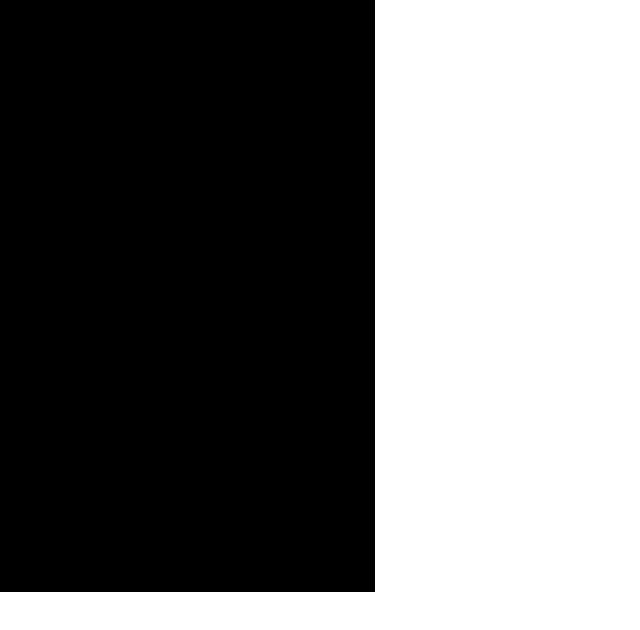
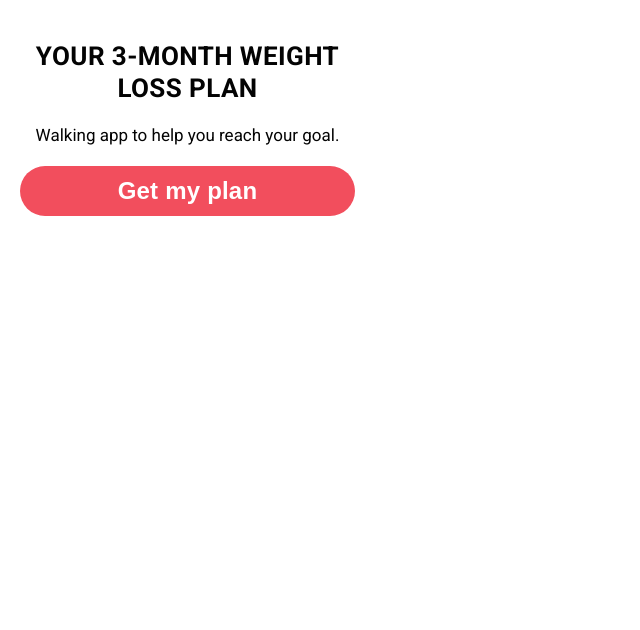
Before and after one commit to mishadanilovich/react-banner-ts, a React (Create React App) app: page / in a window 1280 px wide. Shown: the top 630 px of the page, without its empty margins (0-640 px from the left). Built offline with nearby package versions, Linux system fonts and the light colour scheme.

Commit message:
Add Button component and scss variables

```diff
--- a/package.json
+++ b/package.json
@@ -10,10 +10,11 @@
     "@types/node": "^16.7.13",
     "@types/react": "^18.0.0",
     "@types/react-dom": "^18.0.0",
+    "classnames": "^2.3.1",
+    "node-sass": "^7.0.1",
     "react": "^18.2.0",
     "react-dom": "^18.2.0",
     "react-scripts": "5.0.1",
-    "sass": "^1.54.0",
     "typescript": "^4.4.2",
     "web-vitals": "^2.1.0"
   },
--- /dev/null
+++ b/src/components/Button/index.tsx
@@ -0,0 +1,12 @@
+import cn from 'classnames';
+import { ButtonProps } from './types';
+
+import './styles.scss';
+
+export const Button = ({ label = '', onClick, className }: ButtonProps) => {
+  return (
+    <button className={cn('button-container', className)} onClick={onClick}>
+      {label}
+    </button>
+  );
+};
--- /dev/null
+++ b/src/components/Button/styles.scss
@@ -0,0 +1,16 @@
+@import "src/styles/colors.scss";
+
+.button-container {
+  height: 50px;
+  width: 100%;
+  border-radius: 100px;
+
+  background: $color-red;
+  color: $color-white;
+
+  font-size: 24px;
+  font-weight: 700;
+  line-height: 28px;
+  letter-spacing: 0.2px;
+  text-align: center;
+}
--- /dev/null
+++ b/src/components/Button/types.ts
@@ -0,0 +1,5 @@
+export interface ButtonProps {
+  label?: string;
+  onClick?: () => void;
+  className?: string;
+}
--- /dev/null
+++ b/src/components/index.ts
@@ -0,0 +1 @@
+export * from './Button';
--- a/src/containers/App/index.tsx
+++ b/src/containers/App/index.tsx
@@ -1,4 +1,3 @@
-import React from 'react';
 import { Banner } from 'containers';
 
 import './styles.scss';
--- a/src/containers/Banner/index.tsx
+++ b/src/containers/Banner/index.tsx
@@ -1,7 +1,13 @@
-import React from 'react';
+import { Button } from 'components';
 
 import './styles.scss';
 
 export const Banner = () => {
-  return <div className="container">Banner</div>;
+  return (
+    <div className="container">
+      <h1 className="header">Your 3-month weight loss plan</h1>
+      <p className="description">Walking app to help you reach your goal.</p>
+      <Button label="Get my plan" />
+    </div>
+  );
 };
--- a/src/containers/Banner/styles.scss
+++ b/src/containers/Banner/styles.scss
@@ -6,7 +6,23 @@
 
   height: 592px;
   width: 375px;
-  background: black;
+
+  display: flex;
+  flex-direction: column;
+  row-gap: 20px;
 
   padding: 40px 20px 24px;
+
+  .header {
+    text-transform: uppercase;
+    text-align: center;
+  }
+
+  .description {
+    font-size: 17px;
+    font-weight: 400;
+    line-height: 22px;
+    letter-spacing: 0;
+    text-align: center;
+  }
 }
--- a/src/index.tsx
+++ b/src/index.tsx
@@ -1,4 +1,4 @@
-import React from 'react';
+import { StrictMode } from 'react';
 import ReactDOM from 'react-dom/client';
 import reportWebVitals from './reportWebVitals';
 import { App } from './containers';
@@ -8,9 +8,9 @@ const root = ReactDOM.createRoot(
   document.getElementById('root') as HTMLElement
 );
 root.render(
-  <React.StrictMode>
+  <StrictMode>
     <App />
-  </React.StrictMode>
+  </StrictMode>
 );
 
 reportWebVitals();
--- a/src/styles.scss
+++ b/src/styles.scss
@@ -1,3 +1,5 @@
+@import "styles/colors.scss";
+
 *,
 *::before,
 *::after {
@@ -13,4 +15,19 @@ html {
 body {
   overflow-x: hidden;
   font-family: 'Roboto', sans-serif;
+  color: $color-black;
 }
+
+button {
+  border: none;
+  outline: none;
+  background: transparent;
+  text-align: inherit;
+}
+
+h1 {
+  font-size: 26px;
+  font-weight: 700;
+  line-height: 32px;
+  letter-spacing: 0.41px;
+}
--- /dev/null
+++ b/src/styles/colors.scss
@@ -0,0 +1,4 @@
+// Colors variables
+$color-white: #FFFFFF;
+$color-black: #030303;
+$color-red: #F24E5D;
```
Also changed, not shown: .eslintrc.json, 1 other file (tests, documents, lock files or other folders).
